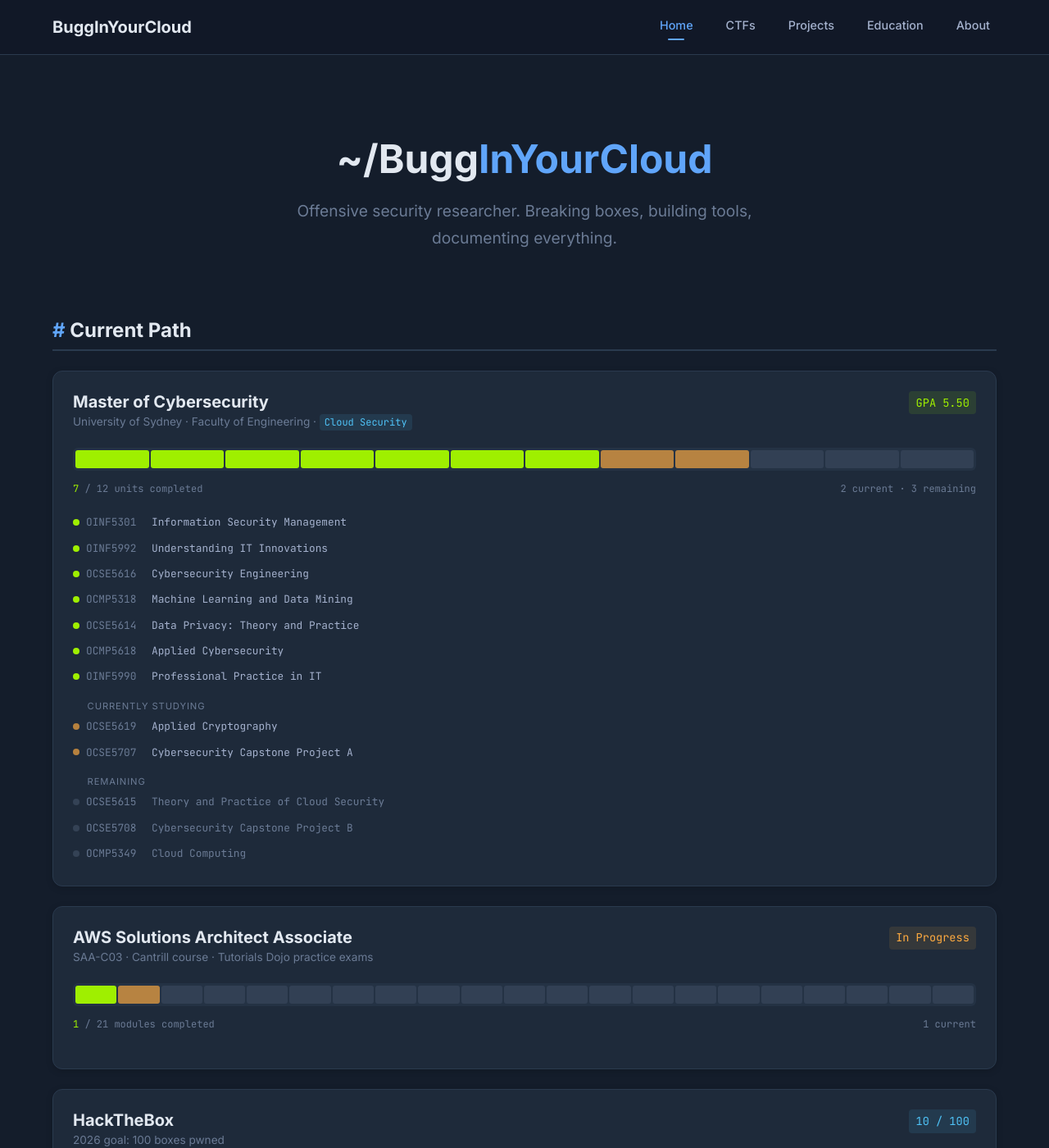
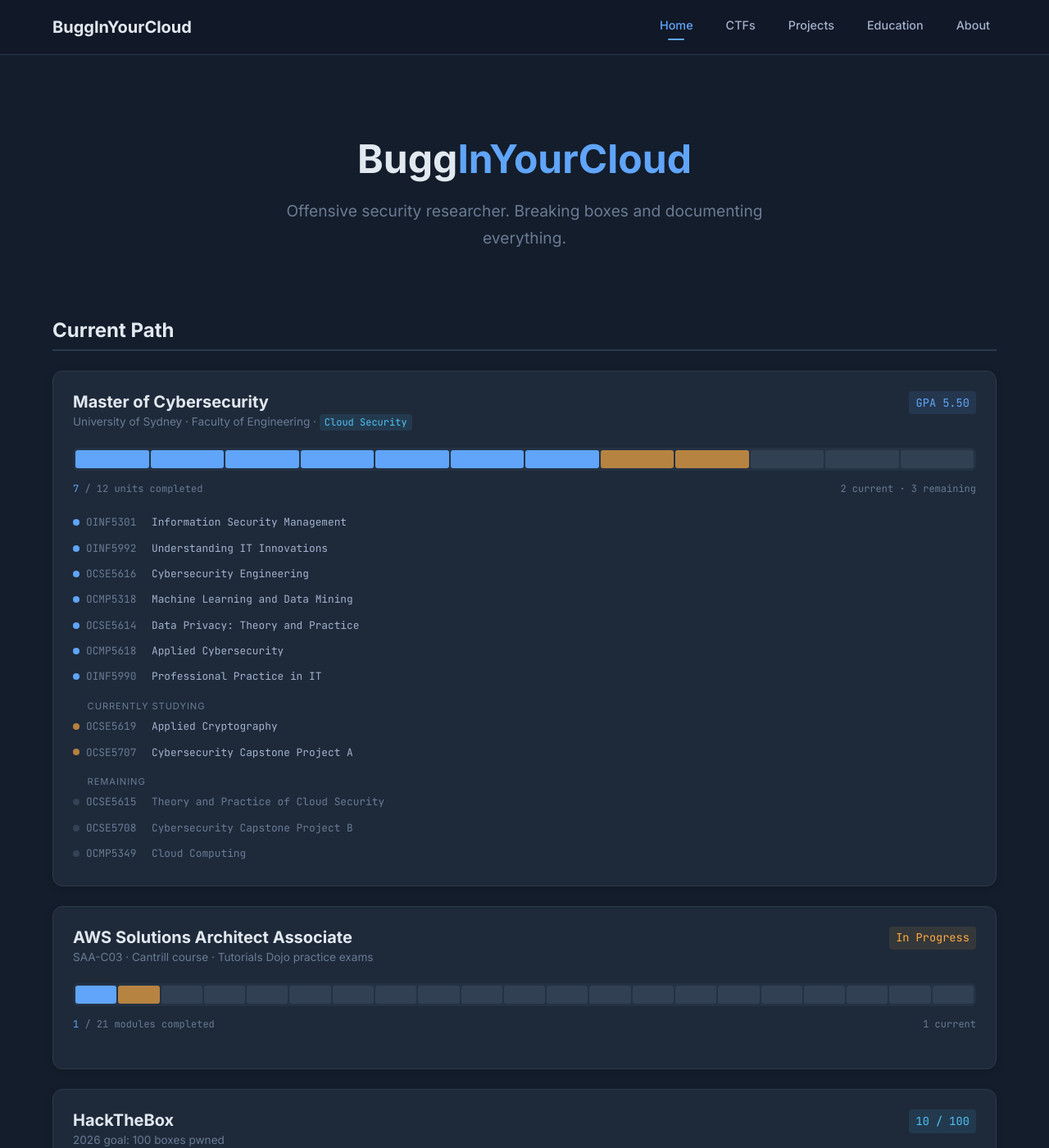
Before and after one commit to BuggInYourCloud/BuggInYourCloud.github.io, a Jekyll site: the page built from index.html, in a window 1280 px wide and 1400 px high. Shown: the whole window at 82% size. Built offline with Jekyll 4.4.1, drawn with Linux system fonts in a browser that asks for light colours; a script that is not in the unit is left out.

Commit message:
Remove terminal syntax, swap hardcoded greens to blue

```diff
--- a/index.html
+++ b/index.html
@@ -14,7 +14,7 @@ title: "Home"
     box-shadow: 0 2px 8px rgba(0, 0, 0, 0.15);
   }
   .tracker:hover {
-    border-color: rgba(159, 239, 0, 0.2);
+    border-color: rgba(96, 165, 250, 0.2);
     box-shadow: 0 4px 16px rgba(0, 0, 0, 0.25);
     transform: translateY(-2px);
   }
@@ -43,7 +43,7 @@ title: "Home"
     font-size: 0.9em;
   }
   .tracker-header h3 a:hover {
-    color: #9fef00;
+    color: #60a5fa;
   }
   .tracker-header h3 a:hover::after {
     opacity: 1;
@@ -55,8 +55,8 @@ title: "Home"
     border-radius: 4px;
   }
   .tracker-badge.green {
-    color: #9fef00;
-    background: rgba(159, 239, 0, 0.1);
+    color: #60a5fa;
+    background: rgba(96, 165, 250, 0.1);
   }
   .tracker-badge.orange {
     color: #ffab40;
@@ -86,7 +86,7 @@ title: "Home"
     flex: 1;
     position: relative;
   }
-  .progress-segment.completed { background: #9fef00; }
+  .progress-segment.completed { background: #60a5fa; }
   .progress-segment.current {
     background: #ffab40;
     animation: pulse-current 2s ease-in-out infinite;
@@ -104,7 +104,7 @@ title: "Home"
     color: #6b7b95;
     margin-bottom: 1.25rem;
   }
-  .progress-label .count { color: #9fef00; }
+  .progress-label .count { color: #60a5fa; }
   .unit-list {
     list-style: none;
     padding: 0;
@@ -126,7 +126,7 @@ title: "Home"
     border-radius: 50%;
     flex-shrink: 0;
   }
-  .unit-dot.done { background: #9fef00; }
+  .unit-dot.done { background: #60a5fa; }
   .unit-dot.now { background: #ffab40; animation: pulse-current 2s ease-in-out infinite; }
   .unit-dot.later { background: rgba(107, 123, 149, 0.3); }
   .unit-code {
@@ -166,7 +166,7 @@ title: "Home"
     border-radius: 6px;
     transition: width 0.5s ease;
   }
-  .progress-bar-fill.green { background: #9fef00; }
+  .progress-bar-fill.green { background: #60a5fa; }
   .progress-bar-fill.orange { background: #ffab40; }
   .progress-bar-fill.blue { background: #4fc3f7; }
 </style>
@@ -190,11 +190,11 @@ title: "Home"
 
 <div class="container">
   <section class="hero">
-    <h1>~/Bugg<span class="accent">InYourCloud</span></h1>
-    <p class="hero-subtitle">Offensive security researcher. Breaking boxes, building tools, documenting everything.</p>
+    <h1>Bugg<span class="accent">InYourCloud</span></h1>
+    <p class="hero-subtitle">Offensive security researcher. Breaking boxes and documenting everything.</p>
   </section>
 
-  <h2 class="section-title"><span class="accent">#</span> Current Path</h2>
+  <h2 class="section-title">Current Path</h2>
 
   <!-- Masters Tracker -->
   <div class="tracker">
@@ -279,7 +279,7 @@ title: "Home"
     </div>
   </div>
 
-  <h2 class="section-title" style="margin-top: 3rem;"><span class="accent">#</span> Latest Write-ups</h2>
+  <h2 class="section-title" style="margin-top: 3rem;">Latest Write-ups</h2>
   <div class="card-grid">
     {% assign recent = site.writeups | sort: "date" | reverse %}
     {% for writeup in recent limit:3 %}
@@ -290,7 +290,7 @@ title: "Home"
   {% assign total = site.writeups | size %}
   {% if total > 3 %}
   <p style="text-align: center; margin-top: 2rem;">
-    <a href="{{ '/ctfs/' | relative_url }}" style="color: #9fef00;">View all write-ups &rarr;</a>
+    <a href="{{ '/ctfs/' | relative_url }}" style="color: #60a5fa;">View all write-ups &rarr;</a>
   </p>
   {% endif %}
 </div>
```
